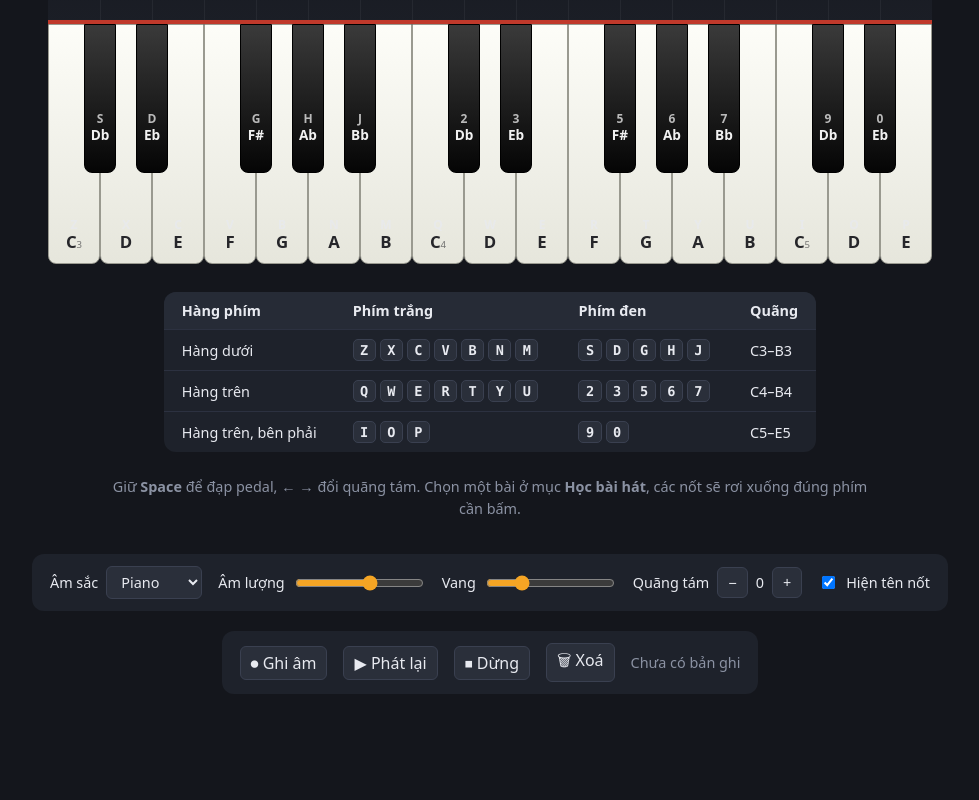
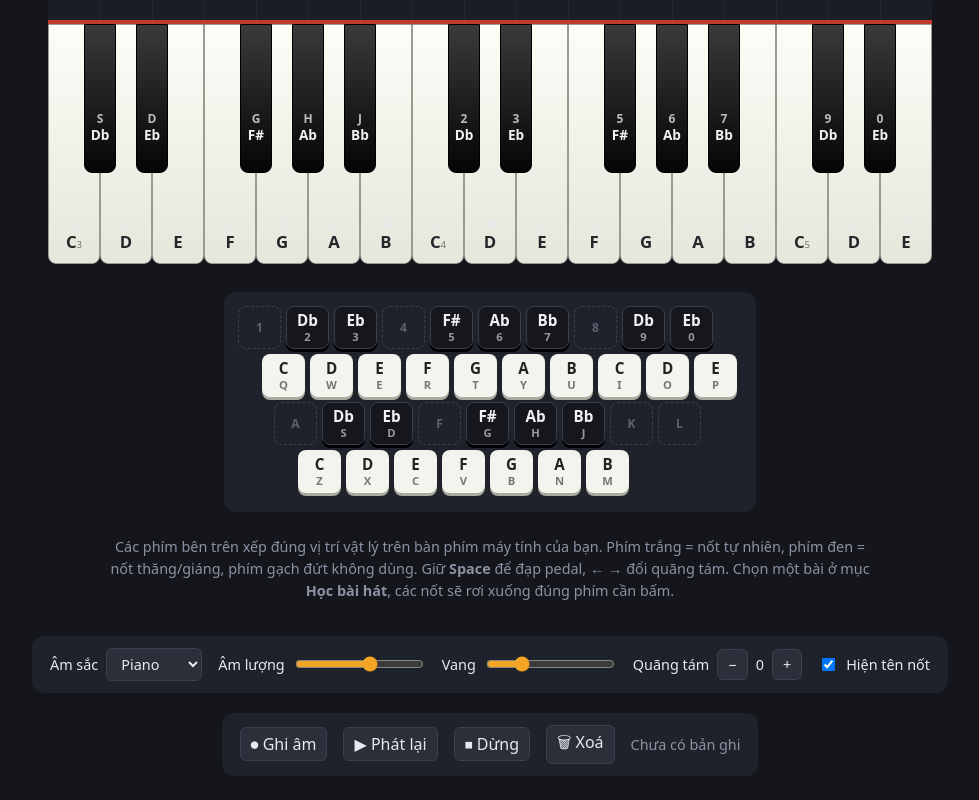
Before and after one commit to drdangnguyen95/myapp, a plain HTML site: page index.html in a window 1280 px wide. Shown: the part 517-1317 px from the top of the page, without its empty margins (150-1129 px from the left). Before the commit the page ends 1235 px from the top, so only its background shows below. Drawn offline with Linux system fonts and the light colour scheme.

Commit message:
Add on-screen keyboard laid out like the physical keyboard
Co-Authored-By: Claude Sonnet 5.5 <noreply@anthropic.com>
Claude-Session: https://claude.ai/code/session_01ULPE7qtmKYp5KS6Jyi1PUC

```diff
--- a/index.html
+++ b/index.html
@@ -22,13 +22,19 @@
   .wrap { width:100%; overflow-x:auto; padding-bottom:8px; }
   .piano { position:relative; height:240px; margin:0 auto; user-select:none; touch-action:none; }
   .keytable { max-width:100%; display:flex; flex-direction:column; gap:10px; align-items:center; }
-  .keytable table { border-collapse:collapse; background:var(--panel); border-radius:12px; overflow:hidden; font-size:.9rem; }
-  .keytable th, .keytable td { padding:9px 18px; text-align:left; border-bottom:1px solid #2c3140; white-space:nowrap; }
-  .keytable th { background:#262b36; font-weight:600; }
-  .keytable tr:last-child td { border-bottom:0; }
-  kbd { display:inline-block; min-width:1.7em; margin-right:4px; padding:2px 6px; text-align:center; border-radius:5px;
-        background:#2a2f3a; border:1px solid #3a4050; font:600 .85rem ui-monospace, Menlo, Consolas, monospace; }
   .keytable { overflow-x:auto; }
+  .kbd { --u:48px; position:relative; flex:none; background:var(--panel); border-radius:12px; padding:14px;
+         width:calc(10.5 * var(--u) + 28px); height:calc(4 * var(--u) + 28px); }
+  .cap { position:absolute; width:calc(var(--u) - 5px); height:calc(var(--u) - 5px); border-radius:8px; display:flex;
+         flex-direction:column; align-items:center; justify-content:center; gap:2px; line-height:1; user-select:none; touch-action:none; }
+  .cap i { font-style:normal; font-size:.7rem; font-weight:700; opacity:.6; }
+  .cap b { font-size:.95rem; }
+  .cap.unused { border:1px dashed #3a4050; color:#5b6272; font-size:.75rem; font-weight:600; }
+  .cap.white { background:#f4f4ee; color:#222; box-shadow:0 3px 0 #a9a99e; cursor:pointer; }
+  .cap.black { background:#15171c; color:#f1f1f1; border:1px solid #3a3f4c; box-shadow:0 3px 0 #000; cursor:pointer; }
+  .cap.white.active, .cap.black.active { background:#8bd94a; color:#142208; box-shadow:0 1px 0 #4f8f1e; transform:translateY(2px); }
+  .cap.next { outline:3px solid #8bd94a; }
+  .cap.bad { background:#f2a2a2 !important; }
   .stage { position:relative; margin:0 auto; }
   .fall { display:block; border-radius:12px 12px 0 0; }
   .key { position:absolute; top:0; display:flex; align-items:flex-end; justify-content:center;
@@ -95,15 +101,9 @@
 <div class="wrap"><div class="stage" id="stage"><canvas class="fall" id="fall"></canvas><div class="piano" id="piano"></div></div></div>
 
 <div class="keytable">
-  <table>
-    <thead><tr><th>Hàng phím</th><th>Phím trắng</th><th>Phím đen</th><th>Quãng</th></tr></thead>
-    <tbody>
-      <tr><td>Hàng dưới</td><td><kbd>Z</kbd><kbd>X</kbd><kbd>C</kbd><kbd>V</kbd><kbd>B</kbd><kbd>N</kbd><kbd>M</kbd></td><td><kbd>S</kbd><kbd>D</kbd><kbd>G</kbd><kbd>H</kbd><kbd>J</kbd></td><td>C3–B3</td></tr>
-      <tr><td>Hàng trên</td><td><kbd>Q</kbd><kbd>W</kbd><kbd>E</kbd><kbd>R</kbd><kbd>T</kbd><kbd>Y</kbd><kbd>U</kbd></td><td><kbd>2</kbd><kbd>3</kbd><kbd>5</kbd><kbd>6</kbd><kbd>7</kbd></td><td>C4–B4</td></tr>
-      <tr><td>Hàng trên, bên phải</td><td><kbd>I</kbd><kbd>O</kbd><kbd>P</kbd></td><td><kbd>9</kbd><kbd>0</kbd></td><td>C5–E5</td></tr>
-    </tbody>
-  </table>
-  <p class="hint">Giữ <b>Space</b> để đạp pedal, <b>← →</b> đổi quãng tám. Chọn một bài ở mục <b>Học bài hát</b>, các nốt sẽ rơi xuống đúng phím cần bấm.</p>
+  <div class="kbd" id="kbd" aria-label="Bàn phím máy tính: vị trí các phím tương ứng với phím đàn"></div>
+  <p class="hint">Các phím bên trên xếp đúng vị trí vật lý trên bàn phím máy tính của bạn. Phím trắng = nốt tự nhiên, phím đen = nốt thăng/giáng, phím gạch đứt không dùng.
+    Giữ <b>Space</b> để đạp pedal, <b>← →</b> đổi quãng tám. Chọn một bài ở mục <b>Học bài hát</b>, các nốt sẽ rơi xuống đúng phím cần bấm.</p>
 </div>
 
 <div class="controls">
@@ -324,7 +324,30 @@
     el.innerHTML = `<small><i>${keyLabel[m] || ''}</i><b>${noteLetter(m)}${oct}</b></small>`;
     piano.appendChild(el); els[m] = el;
   }
-  const setActive = (m, on) => els[m] && els[m].classList.toggle('active', on);
+  const caps = {};
+  const mark = (m, cls, on) => { if (els[m]) els[m].classList.toggle(cls, on); if (caps[m]) caps[m].classList.toggle(cls, on); };
+  const setActive = (m, on) => mark(m, 'active', on);
+
+  // Bàn phím máy tính: đúng vị trí vật lý (đơn vị = bề rộng 1 phím; Tab 1.5, Caps 1.75, Shift 2.25)
+  const kbdEl = $('kbd');
+  const KB_ROWS = [{ x: 1, keys: '1234567890' }, { x: 1.5, keys: 'qwertyuiop' }, { x: 1.75, keys: 'asdfghjkl' }, { x: 2.25, keys: 'zxcvbnm' }];
+  KB_ROWS.forEach((row, r) => [...row.keys].forEach((ch, i) => {
+    const cap = document.createElement('div');
+    const m = KEYMAP[ch];
+    cap.style.left = `calc(14px + (${row.x - 1 + i}) * var(--u))`;
+    cap.style.top = `calc(14px + ${r} * var(--u))`;
+    if (m === undefined) { cap.className = 'cap unused'; cap.textContent = ch.toUpperCase(); }
+    else {
+      cap.className = 'cap ' + (isBlack(m) ? 'black' : 'white');
+      cap.dataset.midi = m;
+      cap.innerHTML = `<b>${noteLetter(m)}</b><i>${ch.toUpperCase()}</i>`;
+      caps[m] = cap;
+      cap.addEventListener('pointerdown', e => { cap.setPointerCapture(e.pointerId); startNote(m); });
+      const release = () => stopNote(m);
+      cap.addEventListener('pointerup', release); cap.addEventListener('pointercancel', release);
+    }
+    kbdEl.appendChild(cap);
+  }));
 
   $('showLabels').onchange = e => piano.querySelectorAll('small').forEach(s => s.style.visibility = e.target.checked ? 'visible' : 'hidden');
 
@@ -458,11 +481,11 @@ C4:0.5 E4:0.5 A4:0.5 B4:1.5 R:0.5 E4:0.5 Ab4:0.5 B4:0.5 C5:1.5`,
   }
 
   function setHints(want) {
-    learn.hint.forEach(m => { if (!want.has(m)) els[m].classList.remove('next'); });
-    want.forEach(m => els[m].classList.add('next'));
+    learn.hint.forEach(m => { if (!want.has(m)) mark(m, 'next', false); });
+    want.forEach(m => mark(m, 'next', true));
     learn.hint = want;
   }
-  function flashBad(m) { const el = els[m]; el.classList.add('bad'); setTimeout(() => el.classList.remove('bad'), 160); }
+  function flashBad(m) { mark(m, 'bad', true); setTimeout(() => mark(m, 'bad', false), 160); }
 
   function learnPress(midi) {
     const win = learn.mode === 'wait' ? 0.45 : 0.3;
```
